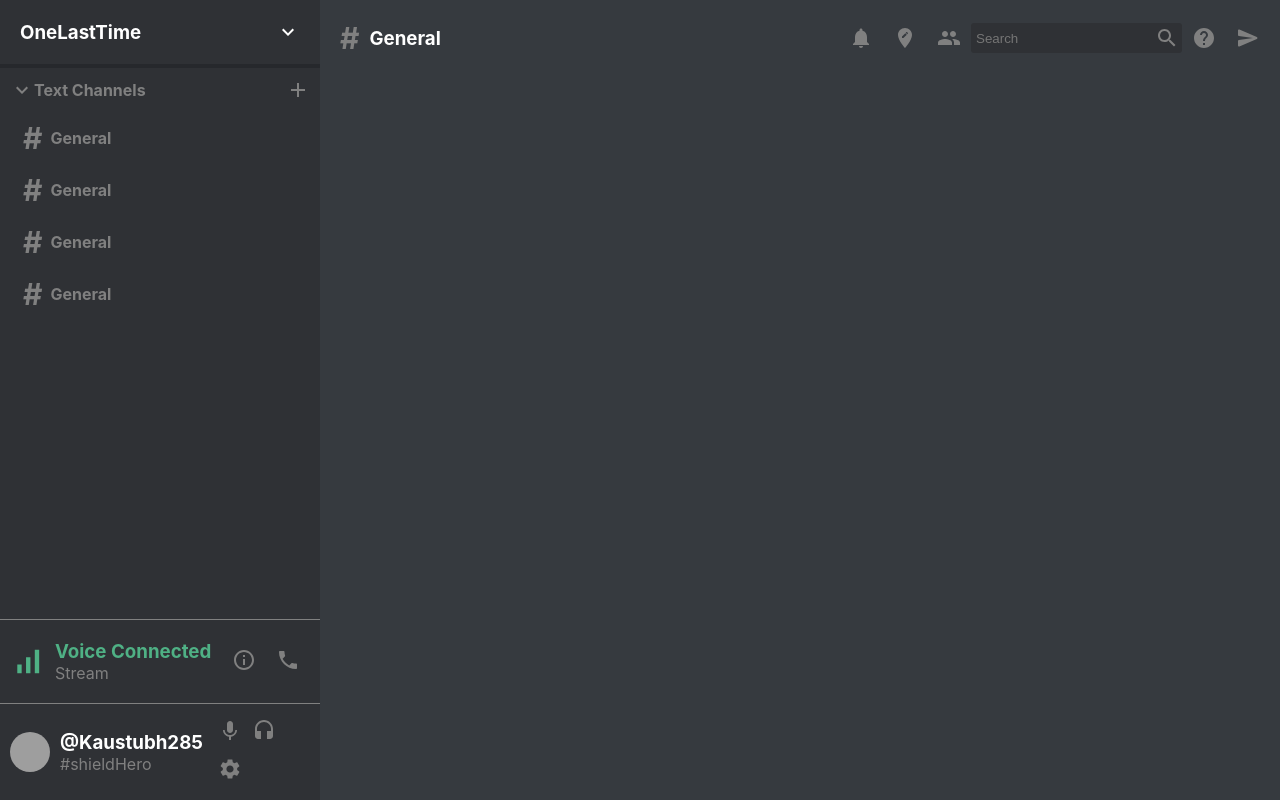
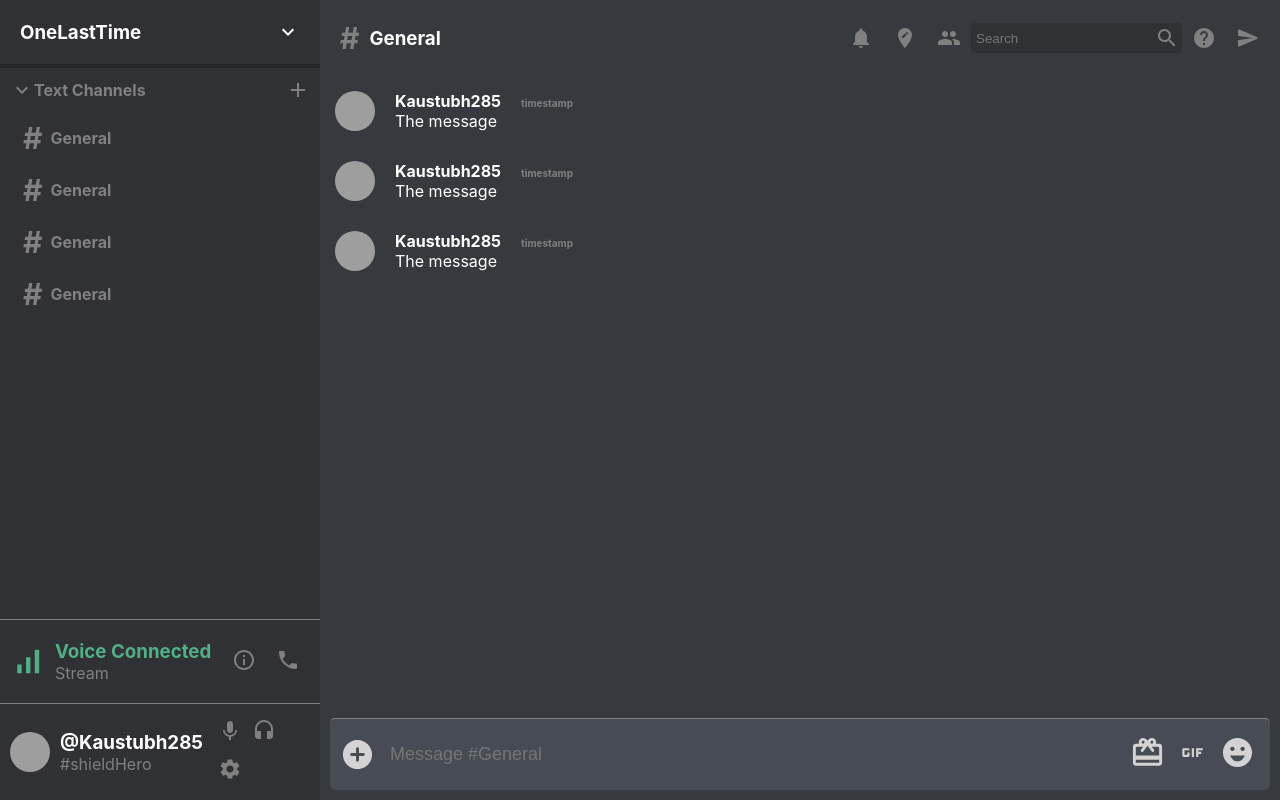
Before and after one commit to kaustubh285/discord-clone, a React (Create React App) app: page / in a window 1280 px wide. Built offline with nearby package versions, Linux system fonts and the light colour scheme; grey boxes are pictures that could not be loaded.

Commit message:
Chat Input section complete

```diff
--- a/package.json
+++ b/package.json
@@ -9,6 +9,7 @@
     "@testing-library/jest-dom": "^4.2.4",
     "@testing-library/react": "^9.3.2",
     "@testing-library/user-event": "^7.1.2",
+    "firebase": "^7.23.0",
     "react": "^16.13.1",
     "react-dom": "^16.13.1",
     "react-redux": "^7.1.3",
--- a/src/Chat.js
+++ b/src/Chat.js
@@ -1,11 +1,37 @@
 import React from "react";
 import ChatHeader from "./components/ChatHeader";
 import "./css/chat.css";
+import AddCircleRoundedIcon from "@material-ui/icons/AddCircleRounded";
+
+import CardGiftcardRoundedIcon from "@material-ui/icons/CardGiftcardRounded";
+import GifIcon from "@material-ui/icons/Gif";
+import EmojiEmotionsIcon from "@material-ui/icons/EmojiEmotions";
+import ChatMessages from "./components/ChatMessages";
 
 function Chat() {
   return (
     <div className='chat'>
       <ChatHeader />
+      <div className='chat__messages'>
+        <ChatMessages />
+        <ChatMessages />
+        <ChatMessages />
+      </div>
+      <div className='chat__input'>
+        <AddCircleRoundedIcon fontSize='large' />
+        <form>
+          <input type='text' placeholder={`Message #General`} />
+          <button className='chat__inputButton' type='submit'>
+            Send Message
+          </button>
+        </form>
+
+        <div className='chat__inputIcons'>
+          <CardGiftcardRoundedIcon fontSize='large' />
+          <GifIcon fontSize='large' />
+          <EmojiEmotionsIcon fontSize='large' />
+        </div>
+      </div>
     </div>
   );
 }
--- /dev/null
+++ b/src/components/ChatMessages.js
@@ -0,0 +1,20 @@
+import { Avatar } from "@material-ui/core";
+import React from "react";
+import "../css/chatMessage.css";
+
+function ChatMessages() {
+  return (
+    <div className='chatMessage'>
+      <Avatar src='https://avatars3.githubusercontent.com/u/29734311?s=460&u=274a33580eb38664d714c0b208536540a9046f30&v=4' />
+      <div className='chatMessage__info'>
+        <h4>
+          Kaustubh285
+          <span className='chatMessage__timestamp'>timestamp</span>
+        </h4>
+        <p>The message</p>
+      </div>
+    </div>
+  );
+}
+
+export default ChatMessages;
--- a/src/css/chat.css
+++ b/src/css/chat.css
@@ -5,3 +5,41 @@
   background-color: #363a3f;
   height: 100vh;
 }
+
+.chat__messages {
+  flex: 1;
+}
+
+.chat__input {
+  display: flex;
+  color: lightgray;
+  align-items: center;
+  justify-content: space-between;
+  padding: 10px;
+  background-color: #474b53;
+  margin: 10px;
+  border-top: 1px solid gray;
+  border-radius: 5px;
+}
+
+.chat__input > form > input {
+  padding: 15px;
+  background-color: transparent;
+  border: none;
+  outline-width: 0;
+  color: white;
+  font-size: large;
+  width: 100%;
+}
+
+.chat__input > form {
+  flex: 1;
+}
+
+.chat__input > form > button {
+  display: none;
+}
+
+.chat__inputIcons > .MuiSvgIcon-root {
+  padding: 5px;
+}
--- /dev/null
+++ b/src/css/chatMessage.css
@@ -0,0 +1,16 @@
+.chatMessage {
+  display: flex;
+  align-items: center;
+  padding: 15px;
+  color: white;
+}
+
+.chatMessage__info {
+  margin-left: 20px;
+}
+
+.chatMessage__timestamp {
+  color: gray;
+  margin-left: 20px;
+  font-size: x-small;
+}
```
Also changed, not shown: src/firebase.js (added, +11 -0 lines), 1 other file (tests, documents, lock files or other folders).
